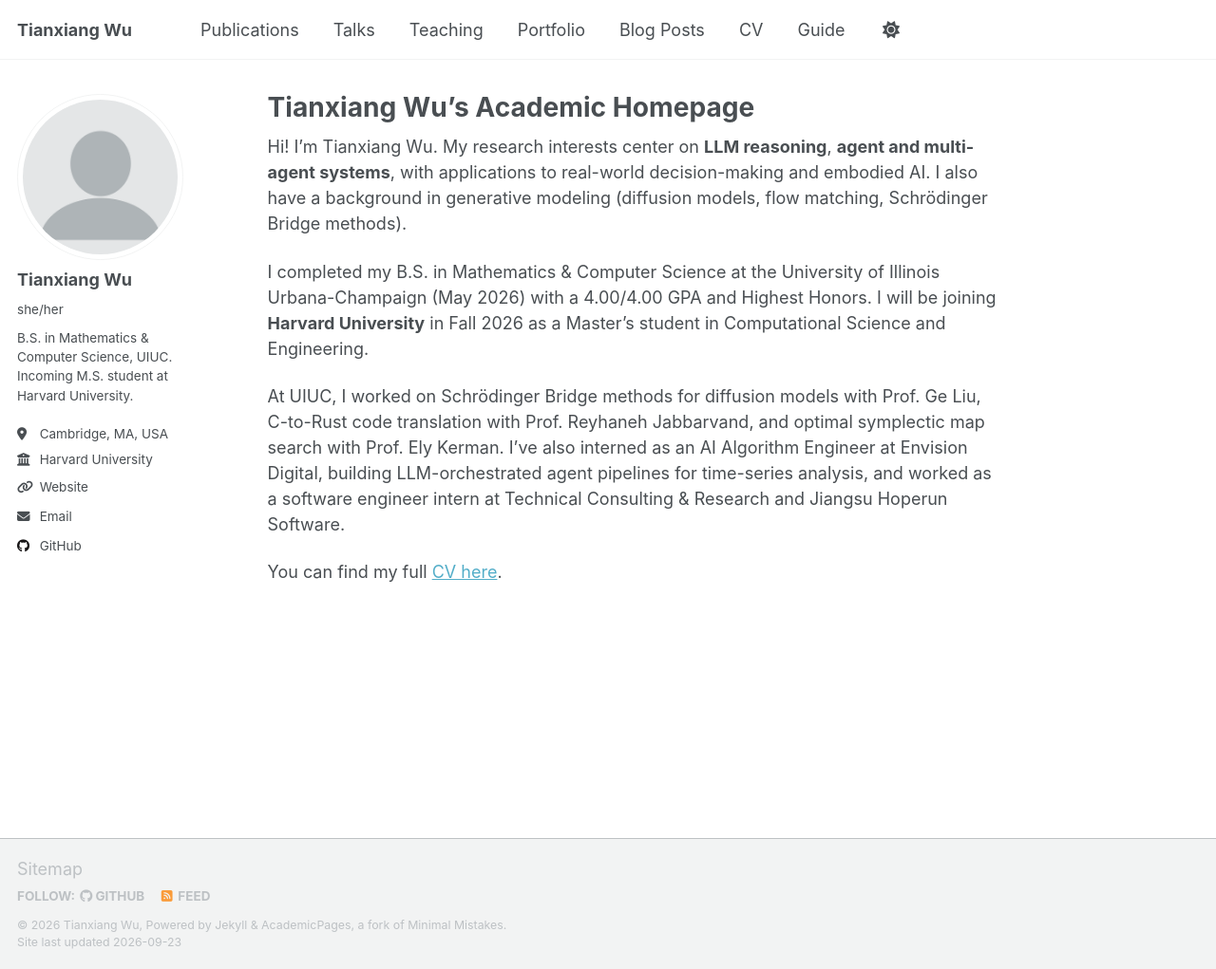
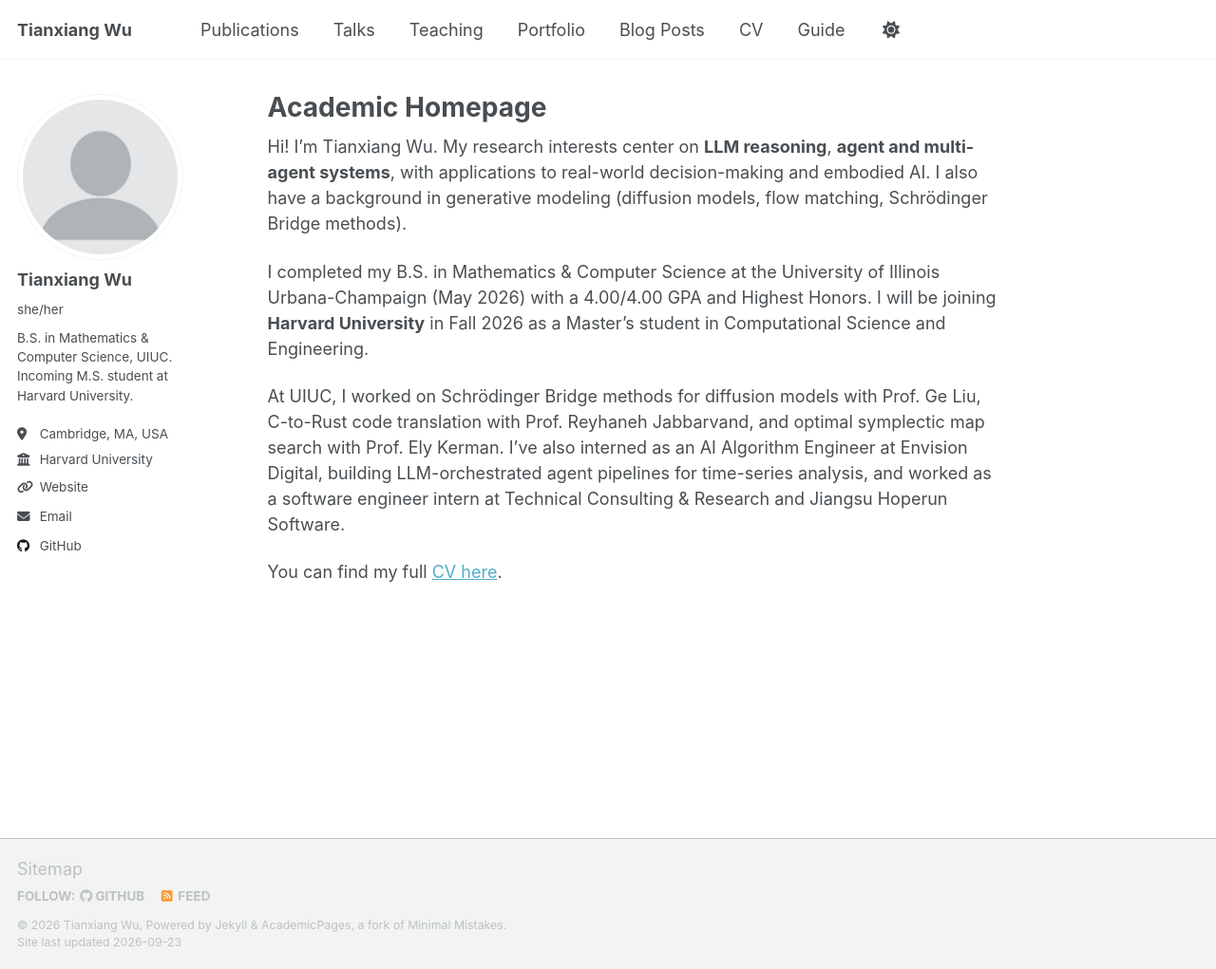
Before and after one commit to TxWu09/TxWu09.github.io, a Jekyll site: the page built from _pages/about.md, in a window 1280 px wide and 1021 px high. Shown: the whole window at 95% size. Built offline with Jekyll 4.4.1, drawn with Linux system fonts in a browser that asks for light colours; a script that is not in the unit is left out; part of the change alters nothing that is shown.

Commit message:
Simplify homepage title to 'Academic Homepage' without appending name

```diff
--- a/_includes/seo.html
+++ b/_includes/seo.html
@@ -7,7 +7,11 @@
 {% assign seo_url = seo_url | default: site.github.url %}
 
 {% if page.title %}
-  {% assign seo_title = page.title | append: " " | append: site.title_separator | append: " " | append: site.title %}
+  {% if page.permalink == "/" %}
+    {% assign seo_title = page.title %}
+  {% else %}
+    {% assign seo_title = page.title | append: " " | append: site.title_separator | append: " " | append: site.title %}
+  {% endif %}
 {% endif %}
 
 {% if seo_title %}
--- a/_pages/about.md
+++ b/_pages/about.md
@@ -1,6 +1,6 @@
 ---
 permalink: /
-title: "Tianxiang Wu's Academic Homepage"
+title: "Academic Homepage"
 author_profile: true
 redirect_from:
   - /about/
```
